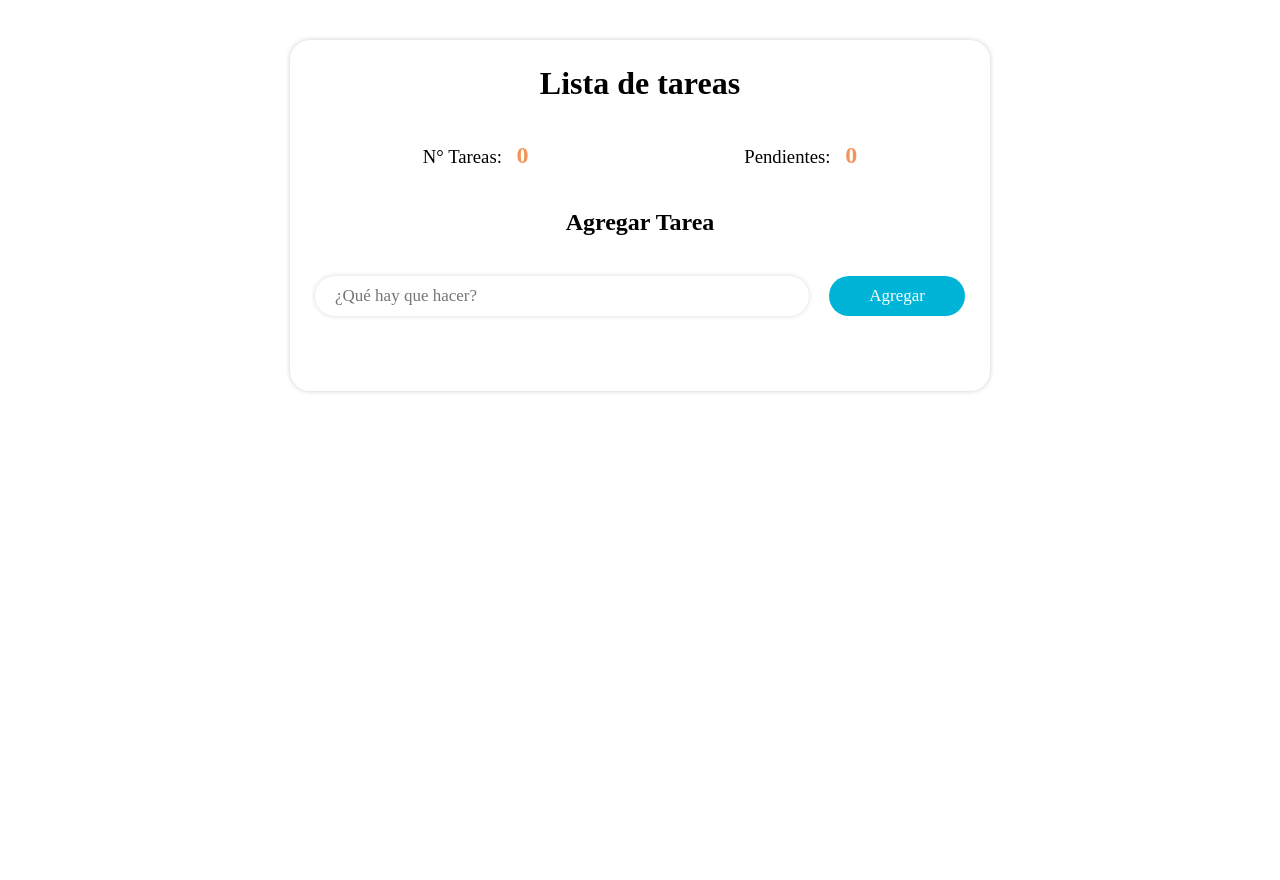
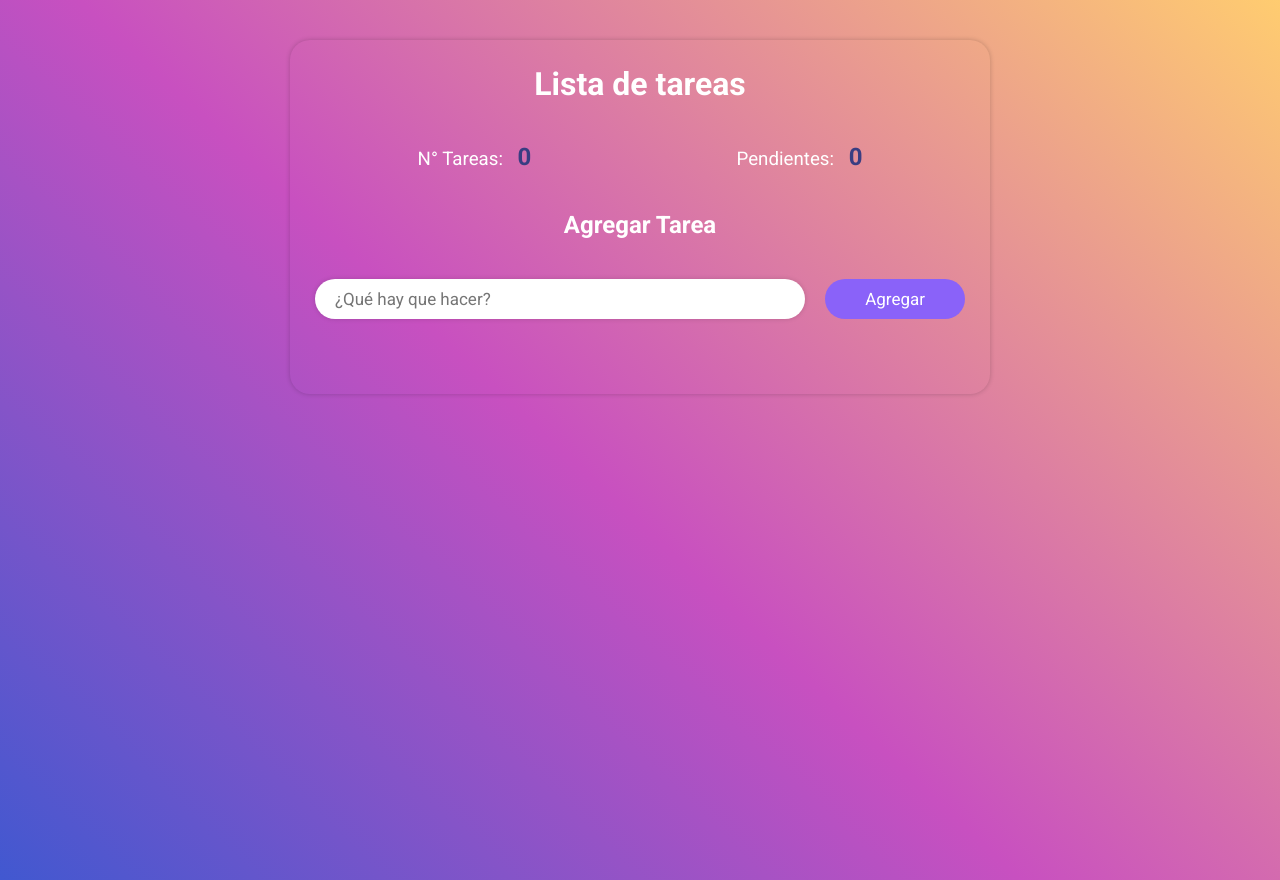
Before and after one commit to Elgoodgoblin/Grupo-5-UTN, a React (Vite) app in the folder proyecto-checklist/: page / in a window 1280 px wide. Before the commit the page ends 800 px from the top, so only its background shows below. Built offline with nearby package versions, Linux system fonts and the light colour scheme.

Commit message:
Final Proyecto

```diff
--- a/proyecto-checklist/index.html
+++ b/proyecto-checklist/index.html
@@ -4,7 +4,10 @@
     <meta charset="UTF-8" />
     <link rel="icon" type="image/svg+xml" href="/vite.svg" />
     <meta name="viewport" content="width=device-width, initial-scale=1.0" />
-    <title>Vite + React</title>
+
+    <link rel="preconnect" href="https://fonts.googleapis.com">
+<link rel="preconnect" href="https://fonts.gstatic.com" crossorigin>
+<link href="https://fonts.googleapis.com/css2?family=Roboto:ital,wght@0,100;0,300;0,400;0,700;1,500&display=swap" rel="stylesheet"><title>Vite + React</title>
   </head>
   <body>
     <div id="root"></div>
--- a/proyecto-checklist/src/App.css
+++ b/proyecto-checklist/src/App.css
@@ -6,18 +6,22 @@
 
 :root {
 	--rojo: #ba181b;
-	--azul: #00b4d8;
-	--azul-hover: #48cae4;
+	--azul: #8a62f9;
+	--azul-hover: #704dcf;
 	--rojo-hover: #e5383b;
-	--verde: #09a129;
+	--verde: #7efba7;
 }
 
 body {
-	font-family: Poppins;
+	font-family: 'Roboto';
 	max-width: 1200px;
+	height: 100vh;
 	margin: 40px auto;
 	display: flex;
 	justify-content: center;
+	background-color: #4158D0;
+	background-image: linear-gradient(43deg, #4158D0 0%, #C850C0 46%, #FFCC70 100%);
+
 }
 
 .card-to-do {
@@ -29,6 +33,7 @@ body {
 
 h1 {
 	text-align: center;
+	color: white;
 }
 
 .counter-todos {
@@ -39,10 +44,11 @@ h1 {
 
 .counter-todos h3 {
 	font-weight: 500;
+	color: white;
 }
 
 .counter-todos span {
-	color: #f29559;
+	color: #393D82;
 	font-weight: 700;
 	font-size: 24px;
 	margin-left: 10px;
@@ -81,10 +87,16 @@ ul li form {
 	font-weight: 500;
 	font-family: inherit;
 	font-size: 18px;
-	color: #555;
+	color: white;
 	width: 100%;
-	/* background-color: #000; */
+	background-color:white;
 	outline: none;
+	border: 2px solid #8a62f9;
+	border-radius: 12px;
+	padding-left: 10px;
+	cursor: default;
+
+
 }
 
 .container-done {
@@ -149,6 +161,7 @@ form {
 	text-align: center;
 	margin-bottom: 40px;
 	font-size: 24px;
+	color:white;
 }
 
 .input-add {
```
